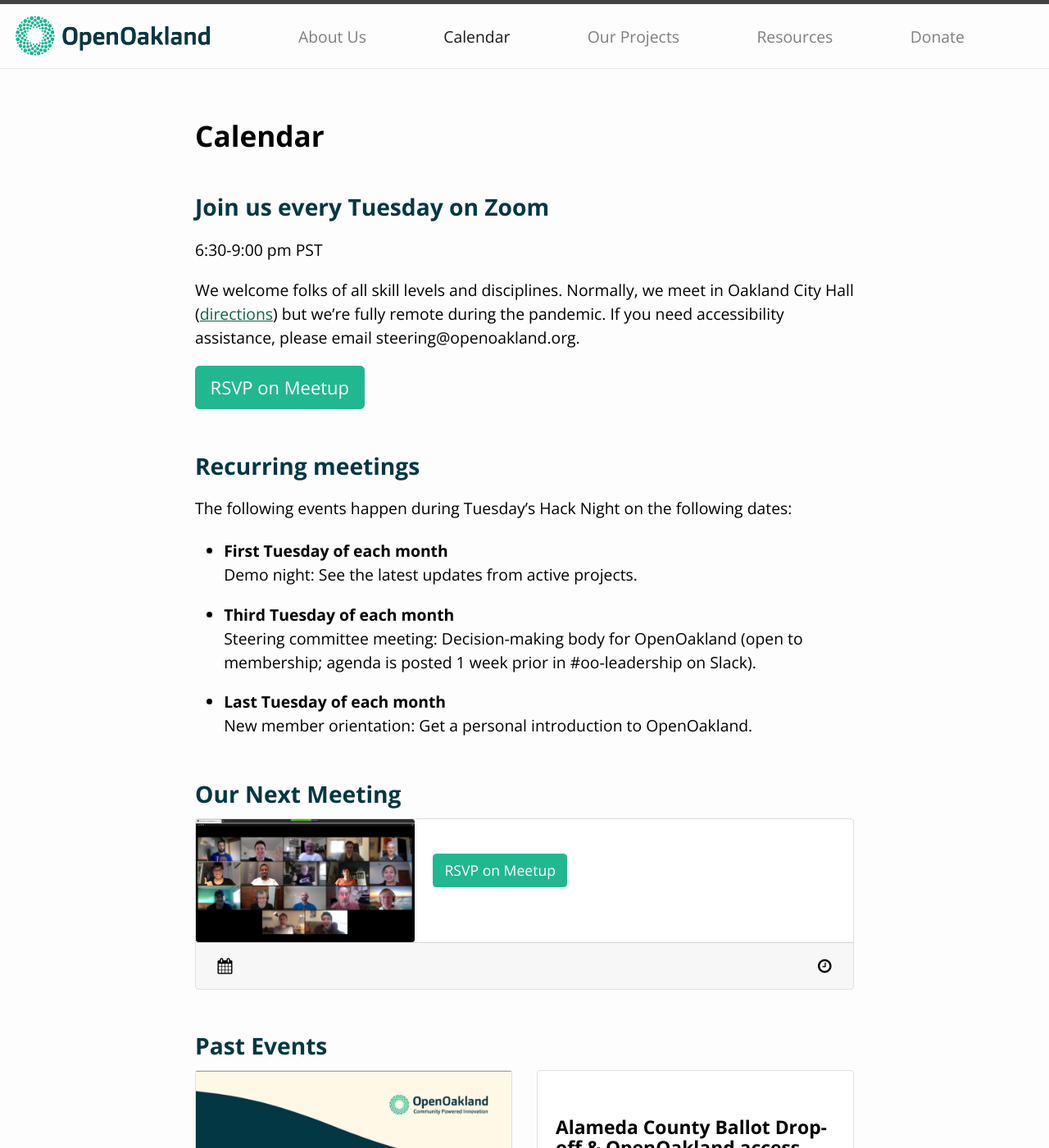
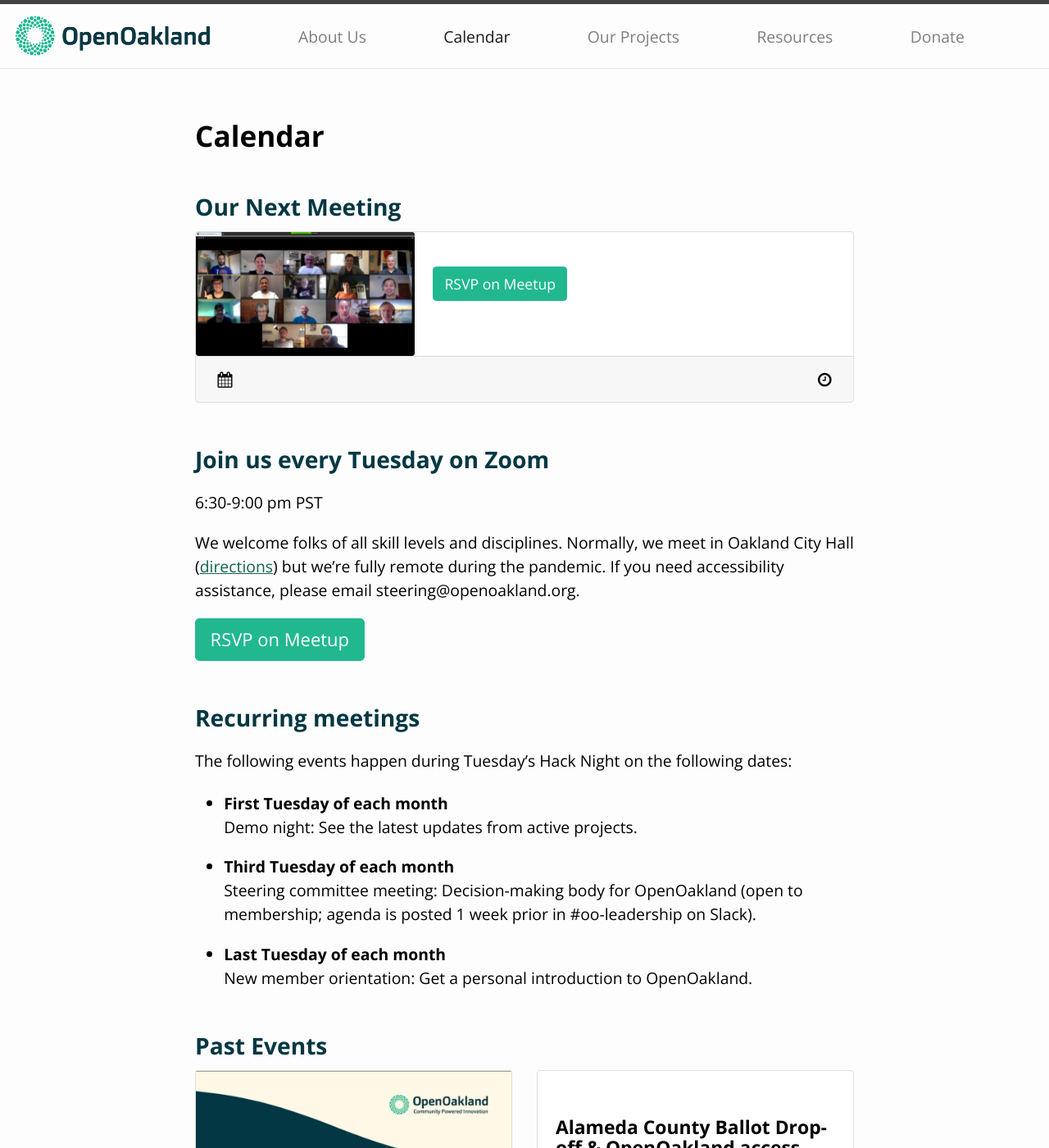
Before and after one commit to openoakland/openoakland.org, a Jekyll site: the page built from src/calendar.md, in a window 1280 px wide and 1400 px high. Shown: the whole window at 82% size. Built offline with Jekyll 4.4.1, drawn with Linux system fonts in a browser that asks for light colours.

Commit message:
Move next meeting include to first position

```diff
--- a/src/calendar.md
+++ b/src/calendar.md
@@ -4,6 +4,8 @@
 author: Jess S.
 layout: page
 ---
+
+{% include next-meeting.html %}
 
 ## Join us every Tuesday on Zoom
 6:30-9:00 pm PST
@@ -22,8 +24,6 @@
 - **Last Tuesday of each month**
 New member orientation: Get a personal introduction to OpenOakland.
 
-{% include next-meeting.html %}
-
 ## Past Events
 
 {% include calendar-events.html %}
```
